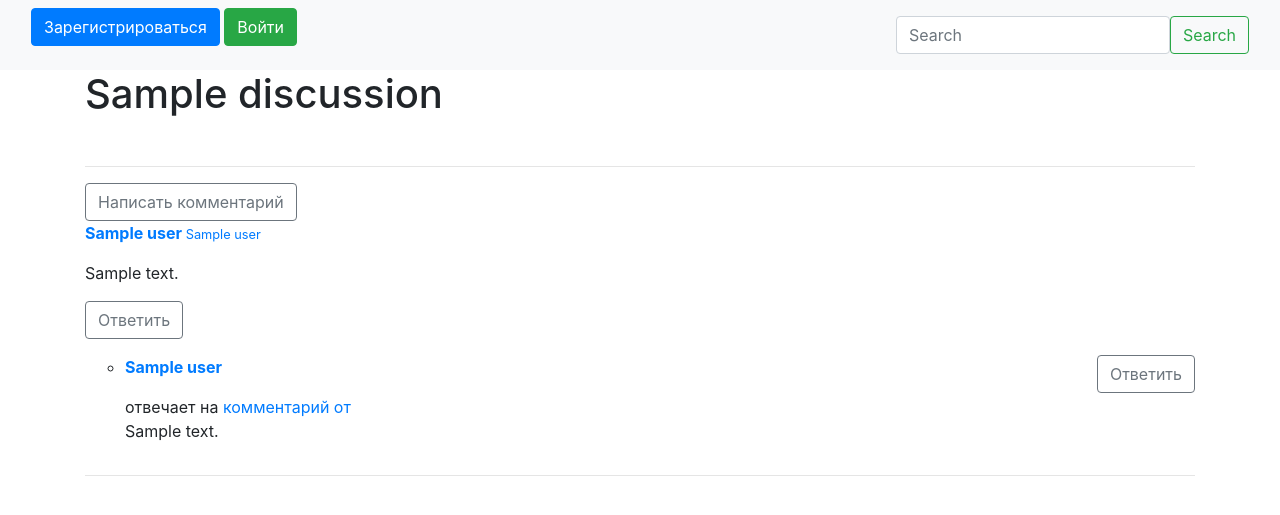
After one commit to Ortemll/WEB_Project, a Flask app: template templates/discussion.html in a window 1280 px wide. The commit adds this page. Shown: the top 515 px of the page. Run offline with Flask 2, Linux system fonts and the light colour scheme; tables that the repository leaves empty hold one stand-in row (values such as "Sample post"); the template is opened without the code that fills it: values that come from a table or form of the project are taken from there, most other values are stand-ins (such as "Sample title", 1, 10 or a date in 2020); some libraries are stand-ins or nearby versions.

Commit message:
сделал обсуждения, но пока без лайков

```diff
--- /dev/null
+++ b/forms/Forms.py
@@ -0,0 +1,45 @@
+from flask_wtf import FlaskForm
+from wtforms import PasswordField, StringField, TextAreaField, SubmitField, BooleanField, HiddenField
+from wtforms.validators import DataRequired
+
+
+class RegisterForm(FlaskForm):
+    uniq_name = StringField('Придумайте ник', validators=[DataRequired()])
+    # если имя не будет введено, то парвметру name будет присвоен uniq_name
+    name = StringField('Придумайте имя')
+    password = PasswordField('Придумайте пароль', validators=[DataRequired()])
+    password_again = PasswordField('Повторите пароль', validators=[DataRequired()])
+    about = TextAreaField('Рассакажите о себе')
+    vk_id = StringField('Введите ваш VK_id (без @)')
+    remember_me = BooleanField('Запомнить меня')
+    submit = SubmitField('Зарегистрироваться')
+
+
+class LoginForm(FlaskForm):
+    user_auth_index = StringField('Введите ваш ник или VK_id (VK_id нужно вводить с @ в начале)',
+                                  validators=[DataRequired()])
+    password = PasswordField('Ведире пароль', validators=[DataRequired()])
+    remember_me = BooleanField('Запомнить меня')
+    submit = SubmitField('Войти')
+
+
+
+class DiscussionForm(FlaskForm):
+    discussion_title = StringField('Название обсуждения', validators=[DataRequired()])
+    message = TextAreaField('Сообщение', validators=[DataRequired()])
+    discussion_submit = SubmitField('Создать')
+
+
+class ForumForm(FlaskForm):
+    forum_title = StringField('Название форума', validators=[DataRequired()])
+    forum_submit = SubmitField('Создать')
+
+
+class MessageForm(FlaskForm):
+    message = TextAreaField('Текст сообщения', validators=[DataRequired()])
+    submit = SubmitField('Отправить')
+
+
+class SearchForm(FlaskForm):
+    search_field = StringField('Поиск', validators=[DataRequired()])
+    submit = SubmitField('Искать')
--- a/main.py
+++ b/main.py
@@ -1,12 +1,8 @@
 from flask import *
 from flask_login import login_user, login_required, LoginManager, logout_user, current_user
-
 from orm import db_session
-
 from orm.__all_models import *
-
-from forms.LoginForm import LoginForm
-from forms.RegisterForm import RegisterForm
+from forms.Forms import *
 from flask import make_response
 
 # from flask_restful import reqparse, abort, Api, Resource
@@ -30,15 +26,52 @@ def load_user(user_id):
     return db_sess.query(User).get(user_id)
 
 
-@app.route('/')
+@app.route('/', methods=['GET', 'POST'])
 def index():
+    forum_form = ForumForm()
+    discussion_form = DiscussionForm()
     db_sess = db_session.create_session()
+
+    if request.method == 'POST':
+        if request.form.get('delete_discussion'):
+            disc_to_delete = db_sess.query(Discussion).get(request.form['delete_discussion'])
+            for message in disc_to_delete.messages:
+                db_sess.delete(message)
+            db_sess.delete(disc_to_delete)
+            db_sess.commit()
+        elif request.form.get('delete_forum'):
+            forum_to_delete = db_sess.query(Forum).get(request.form['delete_forum'])
+            for disc_to_delete in forum_to_delete.discussions:
+                for message in disc_to_delete.messages:
+                    db_sess.delete(message)
+                db_sess.delete(disc_to_delete)
+            db_sess.delete(forum_to_delete)
+            db_sess.commit()
+
+    if forum_form.forum_submit.data and forum_form.validate():
+        forum = Forum(title=forum_form.forum_title.data, creator_id=current_user.id)
+        db_sess.add(forum)
+        db_sess.commit()
+        forum_form.forum_title.data = None
+
+    if discussion_form.discussion_submit.data and discussion_form.validate():
+        discussion = Discussion(title=discussion_form.discussion_title.data, forum_id=request.form['forum_id'],
+                                creator_id=current_user.id)
+        db_sess.add(discussion)
+        db_sess.commit()
+        message = Message(user_id=current_user.id, content=discussion_form.message.data, discussion_id=discussion.id)
+        db_sess.add(message)
+        db_sess.commit()
+
+        discussion_form.discussion_title.data = None
+        discussion_form.message.data = None
+        return redirect(f'/discussion/{discussion.id}')
+
     forums = db_sess.query(Forum).all()
-    forums_and_discussions = {}
-    for forum in forums:
-        forums_and_discussions[forum] = db_sess.query(Discussion). \
-            filter(Discussion.forum_id == forum.id)
-    return render_template("index.html", slovar=forums_and_discussions)
+    forums_and_discussions = {forum: forum.discussions for forum in forums}
+
+    return render_template("index.html", slovar=forums_and_discussions,
+                           discussion_form=discussion_form, forum_form=forum_form)
 
 
 @app.route('/register', methods=['GET', 'POST'])
@@ -59,6 +92,13 @@ def register():
         if db_sess.query(User).filter(User.uniq_name == form.uniq_name.data).first():
             return render_template('register.html', title='Регистрация', form=form,
                                    message="Такой пользователь уже есть")
+        if form.vk_id.data:
+            if True:
+                pass  # чекаем вк id через бота вконтактееееееееееееееееееееееееееееееееееeeeeeeeeeeeeeeeeeeeeeee
+            if db_sess.query(User).filter(User.vk_id == form.vk_id.data):
+                return render_template('register.html', title='Регистрация', form=form,
+                                       message="Пользователь с таким VK_id уже есть")
+
         user = User()
         user.uniq_name = form.uniq_name.data
         user.about = form.about.data
@@ -95,12 +135,59 @@ def login():
     return render_template('login.html', title='Авторизация', form=form)
 
 
-@app.route('/<int:id>', methods=['GET', 'POST'])
+@app.route('/discussion/<int:id>', methods=['GET', 'POST'])
 def discussion(id):
     db_sess = db_session.create_session()
     discussion = db_sess.query(Discussion).get(id)
-    messages = db_sess.query(Message).filter(Message.discussion_id == discussion.id).all()
-    return render_template("index_2.html", disc=discussion, mess=messages)
+    message_form = MessageForm()
+    # реализовать лайки и дизлайкиииииииииииииииииииииииииииииииииииииииииииииииииииииииииииииииии
+    if request.method == 'POST':
+        if request.form.get('delete_comment'):
+            for comment in db_sess.query(Message).filter(
+                    Message.answers_to_id == request.form['delete_comment']).all():
+                comment.answers_to_id = None
+                db_sess.merge(comment)
+            db_sess.delete(db_sess.query(Message).get(request.form['delete_comment']))
+            db_sess.commit()
+        # elif request.form.get('like'):
+        #     liked_mess = db_sess.query(Message).get(request.form['like'])
+        #     liked_mess.likes += 1
+        #     db_sess.merge(liked_mess)
+        #     db_sess.commit()
+        # elif  request.form.get('dislike'):
+        #     disliked_mess = db_sess.query(Message).get(request.form['dislike'])
+        #     disliked_mess.likes += 1
+        #     db_sess.merge(disliked_mess)
+        #     db_sess.commit()
+
+    if message_form.validate_on_submit():
+        message = Message(user_id=current_user.id, content=message_form.message.data,
+                          discussion_id=discussion.id)
+        if request.form.get('answers_to_id'):
+            message.answers_to_id = request.form['answers_to_id']
+        db_sess.add(message)
+        db_sess.commit()
+        message_form.message.data = None
+
+    messages_and_answers = {mes: [] for mes in filter(lambda el: el.answers_to_id is None,
+                                                      discussion.messages)}
+
+    for el in filter(lambda el: el.answers_to_id is not None, discussion.messages):
+        curr_message = el
+        answered_by_curr = db_sess.query(Message).get(curr_message.answers_to_id)
+        while answered_by_curr not in messages_and_answers.keys():
+            curr_message = answered_by_curr
+            answered_by_curr = db_sess.query(Message).get(curr_message.answers_to_id)
+        messages_and_answers[answered_by_curr].append(el)
+
+    return render_template("discussion.html", discussion=discussion,
+                           messages_and_answers=messages_and_answers,
+                           message_form=message_form, db_sess=db_sess)
+
+
+@app.route('/user/<int:id>', methods=['GET'])
+def user(id):
+    pass
 
 
 @app.route('/logout')
@@ -110,7 +197,6 @@ def logout():
     return redirect("/")
 
 
-
 if __name__ == '__main__':
     db_session.global_init("orm/db/.db")
     # app.register_blueprint(jobs_api.blueprint)
--- a/templates/base.html
+++ b/templates/base.html
@@ -1,17 +1,24 @@
 <!doctype html>
 <html lang="en">
 <head>
+    <!-- Required meta tags -->
     <meta charset="utf-8">
     <meta name="viewport" content="width=device-width, initial-scale=1, shrink-to-fit=no">
-    <link href="https://cdn.jsdelivr.net/npm/bootstrap@5.0.0-beta3/dist/css/bootstrap.min.css" rel="stylesheet"
-          integrity="sha384-eOJMYsd53ii+scO/bJGFsiCZc+5NDVN2yr8+0RDqr0Ql0h+rP48ckxlpbzKgwra6" crossorigin="anonymous">
+
+    <!-- Bootstrap CSS -->
+    <link rel="stylesheet" href="https://stackpath.bootstrapcdn.com/bootstrap/4.2.1/css/bootstrap.min.css" integrity="sha384-GJzZqFGwb1QTTN6wy59ffF1BuGJpLSa9DkKMp0DgiMDm4iYMj70gZWKYbI706tWS" crossorigin="anonymous">
+
+
     <title>{{title}}</title>
 </head>
 <body>
+<!-- Optional JavaScript -->
+    <!-- jQuery first, then Popper.js, then Bootstrap JS -->
+    <script src="https://code.jquery.com/jquery-3.3.1.slim.min.js" integrity="sha384-q8i/X+965DzO0rT7abK41JStQIAqVgRVzpbzo5smXKp4YfRvH+8abtTE1Pi6jizo" crossorigin="anonymous"></script>
+    <script src="https://cdnjs.cloudflare.com/ajax/libs/popper.js/1.14.6/umd/popper.min.js" integrity="sha384-wHAiFfRlMFy6i5SRaxvfOCifBUQy1xHdJ/yoi7FRNXMRBu5WHdZYu1hA6ZOblgut" crossorigin="anonymous"></script>
+    <script src="https://stackpath.bootstrapcdn.com/bootstrap/4.2.1/js/bootstrap.min.js" integrity="sha384-B0UglyR+jN6CkvvICOB2joaf5I4l3gm9GU6Hc1og6Ls7i6U/mkkaduKaBhlAXv9k" crossorigin="anonymous"></script>
 
-<script src="https://cdn.jsdelivr.net/npm/bootstrap@5.0.0-beta3/dist/js/bootstrap.bundle.min.js"
-        integrity="sha384-JEW9xMcG8R+pH31jmWH6WWP0WintQrMb4s7ZOdauHnUtxwoG2vI5DkLtS3qm9Ekf"
-        crossorigin="anonymous"></script>
+
 <header>
     <nav class="navbar navbar-light bg-light">
         <div class="container-fluid">
@@ -49,8 +56,6 @@
 <main role="main" class="container">
     {% block content %}{% endblock %}
 </main>
-<footer>
 
-</footer>
 </body>
 </html>
--- /dev/null
+++ b/templates/discussion.html
@@ -0,0 +1,118 @@
+{% extends "base.html" %}
+
+{% block content %}
+<h1>{{ discussion.title }}</h1>
+<br>
+<hr>
+<ul class="list-unstyled">
+    <button class="btn btn-outline-secondary mb-auto" type="button" data-toggle="collapse"
+            data-target="#make-comment"
+            aria-expanded="false"
+            aria-controls="make-comment">Написать комментарий
+    </button>
+    <div class="collapse" id="make-comment">
+        <form action="" method="post">
+            {{ message_form.hidden_tag() }}
+            {{ message_form.message(class="form-control", placeholder="Сообщение") }}
+            {{ message_form.submit(class="btn btn-success") }}
+        </form>
+    </div>
+    {% for message, answers in messages_and_answers.items() %}
+    <li>
+        <div class="media-body" id="{{ message.id }}">
+            <a href="/user/{{ message.user.id }}"><p><strong class="mt-0">{{ message.user.name }}</strong><small>
+                {{ message.user.uniq_name }}</small></p></a>
+            <p>{{ message.content }}</p>
+            {% if current_user.is_authenticated %}
+            <form action="" method="post">
+                <button type="submit" class="btn btn-primary" name="like" value={{message.id}}>
+                    &#128077;
+                </button>
+                <button type="submit" class="btn btn-dark" name="dislike" value={{message.id}}>
+                    &#128078;
+                </button>
+            </form>
+            {% endif %}
+            {% if current_user.is_authenticated and
+            (current_user.id == message.user_id or
+            current_user.lvl < 2) %}
+            <form action="" method="post">
+                <button type="submit" class="btn btn-outline-danger" name="delete_comment" value={{message.id}}>
+                    Удалить комментарий
+                </button>
+            </form>
+            {% endif %}
+        </div>
+        <button class="btn btn-outline-secondary mb-auto" type="button" data-toggle="collapse"
+                data-target="#answer-to{{ message.id }}"
+                aria-expanded="false"
+                aria-controls="answer-to{{ message.id }}">Ответить
+        </button>
+        <div class="collapse" id="answer-to{{ message.id }}">
+            <form action="" method="post">
+                {{ message_form.hidden_tag() }}
+                {{ message_form.message(class="form-control", placeholder="Сообщение") }}
+                {{ message_form.submit(class="btn btn-success") }}
+                <input name="answers_to_id" type="hidden" value={{message.id}}>
+            </form>
+        </div>
+        {% if answers %}
+        <ul>
+            {% for answer in answers %}
+            {% if loop.index == 4 %}
+            <button class="btn btn-outline-info" type="button" data-toggle="collapse"
+                    data-target="#messages-to{{ message.id }}"
+                    aria-expanded="false"
+                    aria-controls="messages-to{{ message.id }}">
+                Показать оставшиеся комментарии
+            </button>
+            <div class="collapse" id="messages-to{{ message.id }}">
+                <!-- завершающая часть </div> будет в конце цикла -->
+                {% endif %}
+                <li>
+                    <div class="media mt-3">
+                        <div class="media-body" id="{{ answer.id }}">
+                            <a href="/user/{{ answer.user.id }}"><p><strong class="mt-0">{{ answer.user.name }}</strong>
+                            </p></a>
+                            отвечает на <a href="#{{ answer.answers_to_id }}">комментарий от {{
+                            db_sess.query(answer.__class__).get(answer.answers_to_id).user.name
+                            }}</a>
+                            <p>{{ answer.content }}</p>
+                            {% if current_user.is_authenticated and
+                            (current_user.id == answer.user_id or
+                            current_user.lvl < 2) %}
+                            <form action="" method="post">
+                                <button type="submit" class="btn btn-outline-danger" name="delete_comment"
+                                        value={{answer.id}}>
+                                    Удалить комментарий
+                                </button>
+                            </form>
+                            {% endif %}
+                        </div>
+                        <button class="btn btn-outline-secondary mb-auto" type="button" data-toggle="collapse"
+                                data-target="#answer-to{{ answer.id }}"
+                                aria-expanded="false"
+                                aria-controls="answer-to{{ answer.id }}">Ответить
+                        </button>
+                        <div class="collapse" id="answer-to{{ answer.id }}">
+                            <form action="" method="post">
+                                {{ message_form.hidden_tag() }}
+                                {{ message_form.message(class="form-control", placeholder="Сообщение") }}
+                                {{ message_form.submit(class="btn btn-success") }}
+                                <input name="answers_to_id" type="hidden" value={{answer.id}}>
+                            </form>
+                        </div>
+                    </div>
+                </li>
+                {% if loop.index > 3 and loop.last %}
+                <!-- а вот и она -->
+            </div>
+            {% endif %}
+            {% endfor %}
+        </ul>
+        {% endif %}
+    </li>
+    <hr>
+    {% endfor %}
+</ul>
+{% endblock %}
--- /dev/null
+++ b/templates/user.html
@@ -0,0 +1,5 @@
+{% extends "base.html" %}
+
+{% block content %}
+
+{% endblock %}
```
Also changed, not shown: forms/LoginForm.py (deleted, +0 -11 lines), forms/RegisterForm.py (deleted, +0 -15 lines), orm/__all_models.py (+14 -17 lines), templates/index.html (+55 -14 lines), templates/index_2.html (deleted, +0 -20 lines).
